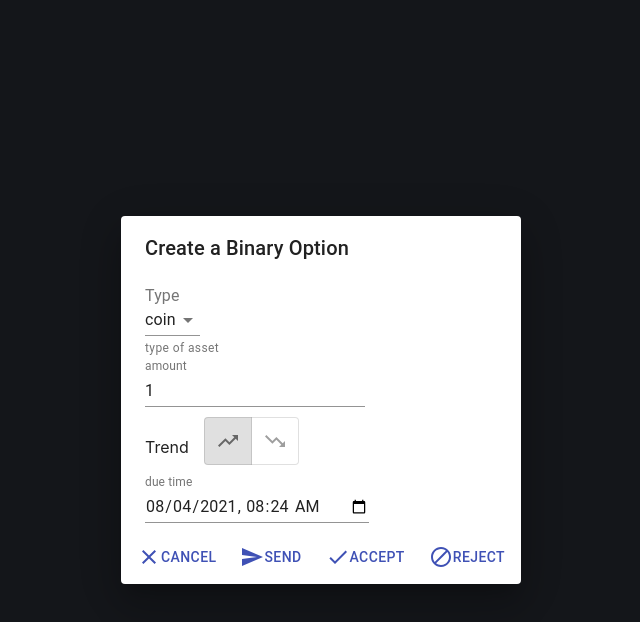
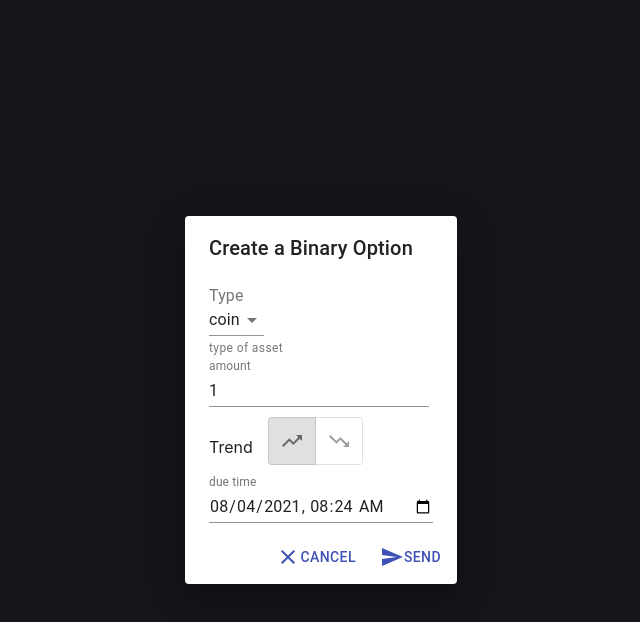
Before and after one commit to exx8/tau_Smart_contract, a React (Create React App) app: page / in a window 1280 px wide. Both pictures are taken after a click on the button "CREATE AN OPTION". Shown: the top 622 px of the page, without its empty margins (319-959 px from the left). Built offline with nearby package versions, Linux system fonts and the light colour scheme.

Commit message:
updating gui according to state (submit or accept).

```diff
--- a/src/BattleMenu.tsx
+++ b/src/BattleMenu.tsx
@@ -37,6 +37,7 @@ interface BattleMenuState {
     amountChangeable: boolean;
     typeChangeable: boolean;
     dateChangeable: boolean;
+    actionOnSubmitAndCancel:boolean;
 
 
 
@@ -65,7 +66,8 @@ export class BattleMenu extends React.Component<BattleMenuPros, Partial<BattleMe
         showMail: false,
         amountChangeable: true,
         typeChangeable: true,
-        dateChangeable: true
+        dateChangeable: true,
+        actionOnSubmitAndCancel:true
     };
 
 
@@ -189,22 +191,31 @@ export class BattleMenu extends React.Component<BattleMenuPros, Partial<BattleMe
                             {datePicker}
                         </DialogContent>
                         <DialogActions>
-                            <Button onClick={this.handleClose} color="primary">
-                                <CloseIcon/>
-                                Cancel
-                            </Button>
-                            <Button onClick={this.sendHandle} color="primary">
-                                <SendIcon/>
-                                Send
-                            </Button>
-                            <AcceptButton value={String(this.state.amount) } id={getAnchor()??-1}/>
-                            <CancelButton  id={getAnchor()??-1}/>
+                            {this.getActionButton()}
 
                         </DialogActions>
                     </Dialog>
                 </div>
             </div>
         );
+    }
+
+    private getActionButton() {
+        if(this.state.actionOnSubmitAndCancel)
+            return <>
+            <Button onClick={this.handleClose} color="primary">
+                <CloseIcon/>
+                Cancel
+            </Button>
+            <Button onClick={this.sendHandle} color="primary">
+                <SendIcon/>
+                Send
+            </Button>
+        </>;
+        return <>
+            <AcceptButton value={String(this.state.amount)} id={getAnchor() ?? -1}/>
+            <CancelButton id={getAnchor() ?? -1}/>
+      </>
     }
 
     private computeTrend() {
@@ -262,7 +273,8 @@ export class BattleMenu extends React.Component<BattleMenuPros, Partial<BattleMe
             type: battleData.betType,
             typeChangeable: false,
             date: Number(battleData.betDate),
-            dateChangeable: false
+            dateChangeable: false,
+            actionOnSubmitAndCancel:false
         })
     }
 
```
